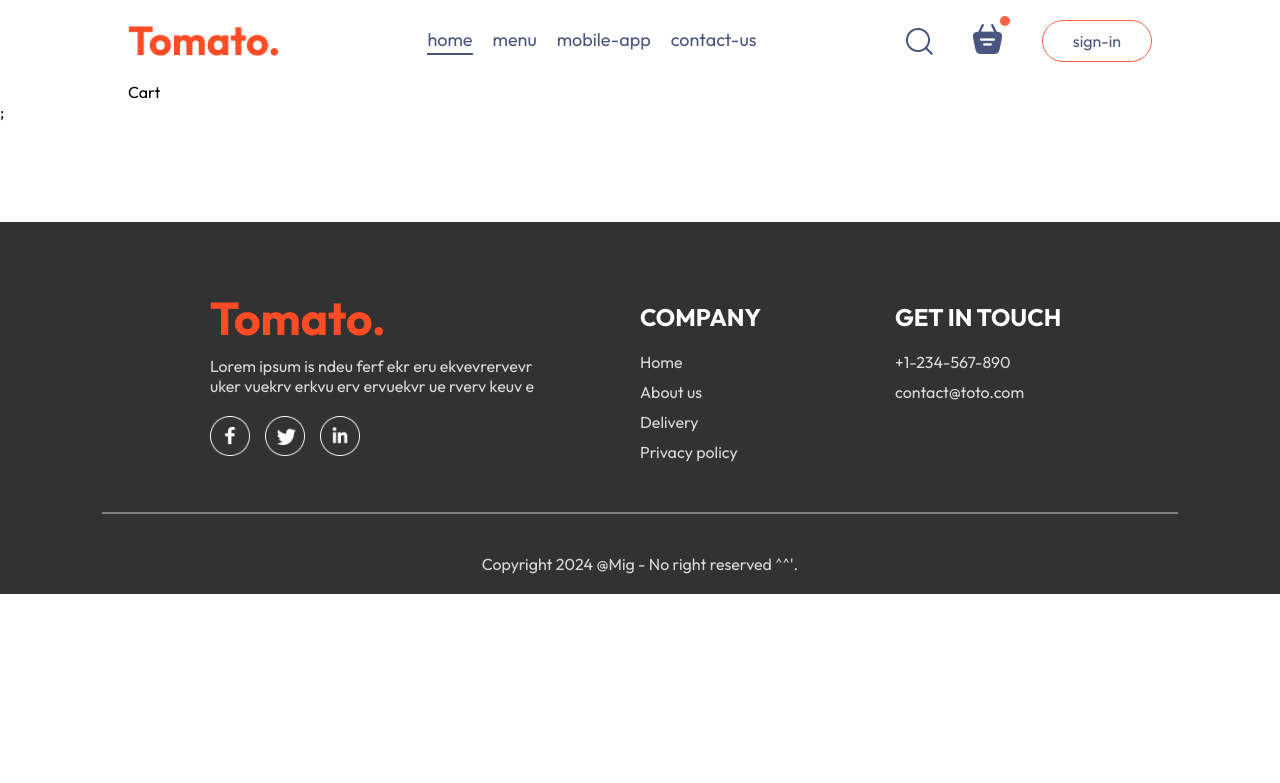
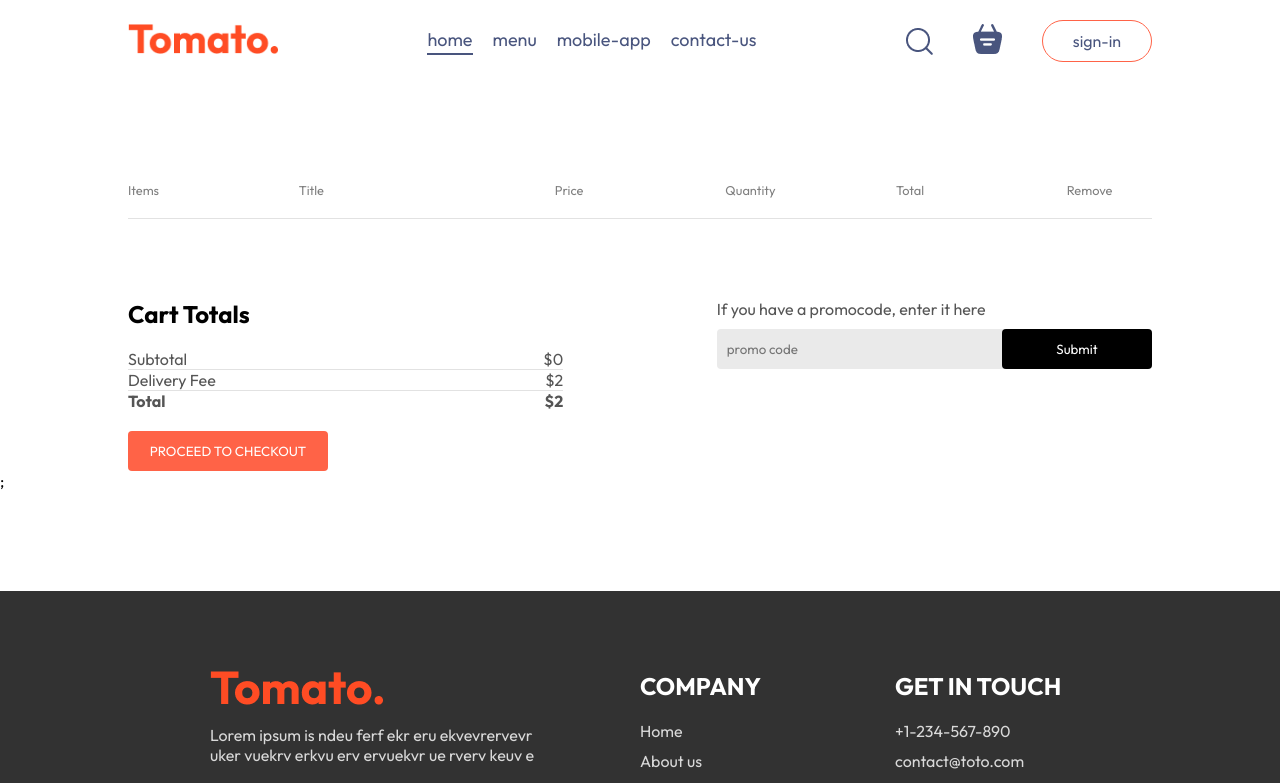
Before and after one commit to goujonmael/Food-Delivery-App, a React (Vite) app in the folder frontend/: page /cart in a window 1280 px wide. Shown: the top 783 px of the page. Built offline with nearby package versions, Linux system fonts and the light colour scheme.

Commit message:
Cart management and display

```diff
--- a/frontend/src/components/Navbar/Navbar.jsx
+++ b/frontend/src/components/Navbar/Navbar.jsx
@@ -1,31 +1,60 @@
-import React, { useState } from 'react'
-import './Navbar.css'
-import { assets} from '../../assets/assets'
-import { Link } from 'react-router-dom';
+import React, { useContext, useState } from "react";
+import "./Navbar.css";
+import { assets } from "../../assets/assets";
+import { Link } from "react-router-dom";
+import { StoreContext } from "../../context/StoreContext";
 
-const Navbar = ({setShowLogin}) => {
-
+const Navbar = ({ setShowLogin }) => {
   const [menu, setMenu] = useState("home");
+    const {getTotalCartAmount} = useContext(StoreContext)
 
   return (
-    <div className='navbar'>
+    <div className="navbar">
+      <Link to="/">
         <img src={assets.logo} alt="" className="logo" />
+      </Link>
       <ul className="navbar-menu">
-            <Link to='/' onClick={()=>setMenu("home")} className={menu==="home"?"active":""}>home</Link>
-            <a href='#explore-menu' onClick={()=>setMenu("menu")} className={menu==="menu"?"active":""}>menu</a>
-            <a href='#app-download' onClick={()=>setMenu("mobile-app")} className={menu==="mobile-app"?"active":""}>mobile-app</a>
-            <a href='#footer' onClick={()=>setMenu("contact-us")} className={menu==="contact-us"?"active":""}>contact-us</a>
+        <Link
+          to="/"
+          onClick={() => setMenu("home")}
+          className={menu === "home" ? "active" : ""}
+        >
+          home
+        </Link>
+        <a
+          href="#explore-menu"
+          onClick={() => setMenu("menu")}
+          className={menu === "menu" ? "active" : ""}
+        >
+          menu
+        </a>
+        <a
+          href="#app-download"
+          onClick={() => setMenu("mobile-app")}
+          className={menu === "mobile-app" ? "active" : ""}
+        >
+          mobile-app
+        </a>
+        <a
+          href="#footer"
+          onClick={() => setMenu("contact-us")}
+          className={menu === "contact-us" ? "active" : ""}
+        >
+          contact-us
+        </a>
       </ul>
       <div className="navbar-right">
         <img src={assets.search_icon} alt="" />
         <div className="navbar-search-icon">
+          <Link to="/cart">
             <img src={assets.basket_icon} alt="" />
-                <div className="dot"></div>
+          </Link>
+          <div className={getTotalCartAmount()===0?"":"dot"}></div>
         </div>
-            <button onClick={()=>setShowLogin(true)}>sign-in</button>
+        <button onClick={() => setShowLogin(true)}>sign-in</button>
       </div>
     </div>
-  )
-}
+  );
+};
 
-export default Navbar
+export default Navbar;
--- a/frontend/src/context/StoreContext.jsx
+++ b/frontend/src/context/StoreContext.jsx
@@ -5,40 +5,48 @@
 export const StoreContext = createContext(null);
 
 const StoreContextProvider = (props) => {
-
   const [cartItems, setCartItems] = useState({});
 
   const addToCart = (itemId) => {
     if (!cartItems[itemId]) {
-            setCartItems((prev) => ({...prev,[itemId]:1}))
+      setCartItems((prev) => ({ ...prev, [itemId]: 1 }));
+    } else {
+      setCartItems((prev) => ({ ...prev, [itemId]: prev[itemId] + 1 }));
     }
-        else {
-            setCartItems((prev) => ({...prev,[itemId]:prev[itemId]+1}))
-        }
-    }
+  };
 
   const removeFromCart = (itemId) => {
     setCartItems((prev) => ({
-            ...prev,[itemId]:prev[itemId]-1}))
+      ...prev,
+      [itemId]: prev[itemId] - 1,
+    }));
+  };
+
+  const getTotalCartAmount = () => {
+    let totalAmount = 0;
+    for (const item in cartItems) {
+      if (cartItems[item] > 0) {
+        let itemInfo = food_list.find((product) => product._id === item);
+        totalAmount += itemInfo.price * cartItems[item];
       }
-
-    useEffect(()=>{
-        console.log(cartItems)
-    },[cartItems])
+    }
+    return totalAmount;
+  };
 
   const contextValue = {
     food_list,
     cartItems,
     setCartItems,
     addToCart,
-        removeFromCart
-    }
+    removeFromCart,
+    getTotalCartAmount
+  };
 
   return (
     <StoreContext.Provider value={contextValue}>
       {props.children}
     </StoreContext.Provider>
-    )
-}
+  );
+};
 
 export default StoreContextProvider;
--- a/frontend/src/pages/Cart/Cart.css
+++ b/frontend/src/pages/Cart/Cart.css
@@ -0,0 +1,106 @@
+.cart {
+    margin-top: 100px;
+}
+
+.cart-items-title{
+    display: grid;
+    grid-template-columns: 1fr 1.5fr 1fr 1fr 1fr 0.5fr;
+    align-items: center;
+    color: grey;
+    font-size: max(1vw,12px);
+}
+
+.cart-items-item {
+    margin: 10px 0px;
+    color: black;
+}
+
+.cart-items-item img {
+    width: 50px;
+}
+
+.cart hr{
+    height: 1px;
+    background-color: #e2e2e2;
+    border: none;
+}
+
+.cart-items-item .cross {
+    cursor: pointer;
+}
+
+.cart-bottom {
+    margin-top: 80px;
+    display: flex;
+    justify-content: space-between;
+    gap: max(12vw,20px);
+}
+
+.cart-total {
+    flex: 1;
+    display: flex;
+    flex-direction: column;
+    gap: 20px;
+}
+
+.cart-total-details {
+    display: flex;
+    justify-content: space-between;
+    color: #555;
+}
+
+cart-total hr {
+    margin: 10px 0px;
+}
+
+.cart-total button {
+    border: none;
+    color: white;
+    background-color: tomato;
+    width: max(15vw, 200px);
+    padding: 12px 0px;
+    border-radius: 4px;
+    cursor: pointer;
+}
+
+.cart-promocode {
+    flex: 1;
+}
+
+.cart-promocode p {
+    color: #555;
+}
+
+.cart-promocode-input {
+    margin-top: 10px;
+    display: flex;
+    justify-content: space-between;
+    align-items: center;
+    background-color: #eaeaea;
+    border-radius: 4px;
+}
+
+.cart-promocode-input input {
+    background: transparent;
+    border: none;
+    outline: none;
+    padding-left: 10px;
+}
+
+.cart-promocode-input button {
+    width: max(10vw, 150px);
+    padding: 12px 5px;
+    background-color: black;
+    border: none;
+    color: white;
+    border-radius: 4px;
+}
+
+@media (max-width:750px) {
+    .cart-bottom {
+        flex-direction: column-reverse;
+    }
+    .cart-promocode{
+        justify-content: start;
+    }
+}
--- a/frontend/src/pages/Cart/Cart.jsx
+++ b/frontend/src/pages/Cart/Cart.jsx
@@ -1,10 +1,76 @@
-import React from 'react'
-import './Cart.css'
+import React, { useContext } from "react";
+import "./Cart.css";
+import { StoreContext } from "../../context/StoreContext";
 
 const Cart = () => {
+  const { cartItems, food_list, removeFromCart, getTotalCartAmount } = useContext(StoreContext);
+
   return (
-    <div>Cart</div>
-  )
-}
+    <div className="cart">
+      <div className="cart-items">
+        <div className="cart-items-title">
+          <p>Items</p>
+          <p>Title</p>
+          <p>Price</p>
+          <p>Quantity</p>
+          <p>Total</p>
+          <p>Remove</p>
+        </div>
+        <br />
+        <hr />
+        {food_list.map((item, index) => {
+          if (cartItems[item._id] > 0) {
+            return (
+              <div key={item._id}>
+                <div className="cart-items-title cart-items-item">
+                  <img src={item.image} alt="" />
+                  <p>{item.name}</p>
+                  <p>${item.price}</p>
+                  <p>{cartItems[item._id]}</p>
+                  <p>${item.price * cartItems[item._id]}</p>
+                  <p onClick={() => removeFromCart(item._id)} className="cross">
+                    x
+                  </p>
+                </div>
+                <hr />
+              </div>
+            );
+          }
+        })}
+      </div>
+      <div className="cart-bottom">
+        <div className="cart-total">
+          <h2>Cart Totals</h2>
+          <div>
+            <div className="cart-total-details">
+              <p>Subtotal</p>
+              <p>${getTotalCartAmount()}</p>
+            </div>
+            <hr />
+            <div className="cart-total-details">
+              <p>Delivery Fee</p>
+              <p>${2}</p>
+            </div>
+            <hr />
+            <div className="cart-total-details">
+              <b>Total</b>
+              <b>${getTotalCartAmount()+2}</b>
+            </div>
+          </div>
+          <button>PROCEED TO CHECKOUT</button>
+        </div>
+        <div className="cart-promocode">
+          <div>
+            <p>If you have a promocode, enter it here</p>
+            <div className="cart-promocode-input">
+                <input type="text" placeholder="promo code" />
+                <button>Submit</button>
+            </div>
+          </div>
+        </div>
+      </div>
+    </div>
+  );
+};
 
-export default Cart
+export default Cart;
```
Lines whose indentation alone changed are shown as unchanged.
